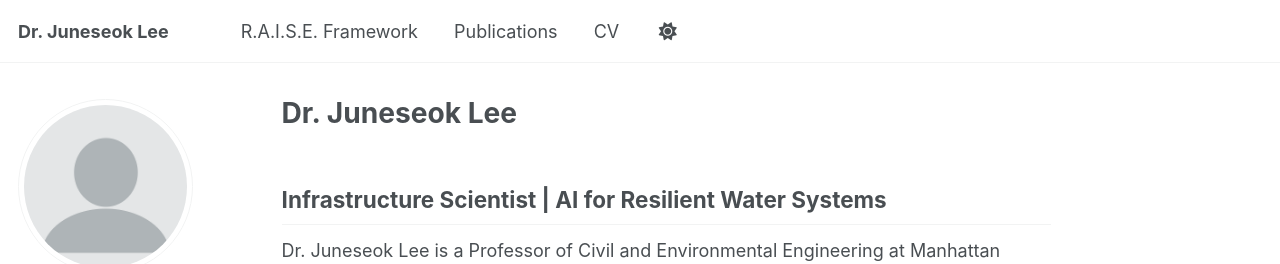
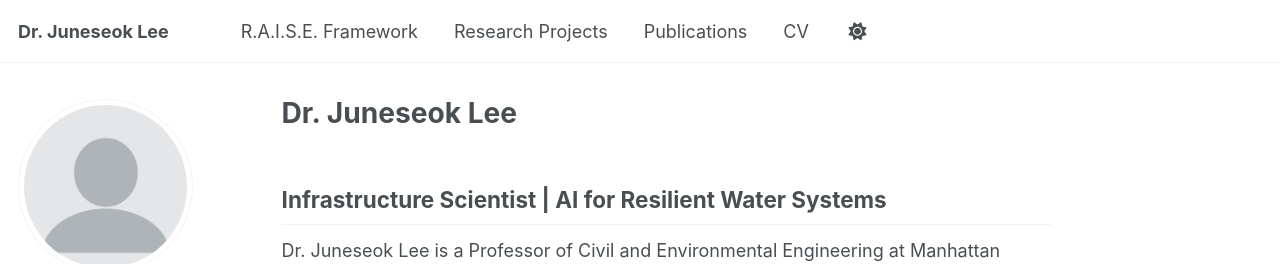
Before and after one commit to leewaterinfra/leewaterinfra.github.io, a Jekyll site: the page built from _pages/about.md, in a window 1280 px wide. Shown: the top 264 px of the page. Built offline with Jekyll 4.4.1, drawn with Linux system fonts in a browser that asks for light colours; some web fonts are replaced; a script that is not in the unit is left out.

Commit message:
Update navigation.yml

```diff
--- a/_data/navigation.yml
+++ b/_data/navigation.yml
@@ -11,6 +11,9 @@ main:
   - title: "R.A.I.S.E. Framework"
     url: /raise/
 
+  - title: "Research Projects"
+    url: /projects/
+
   - title: "Publications"
     url: /publications/
 
```
